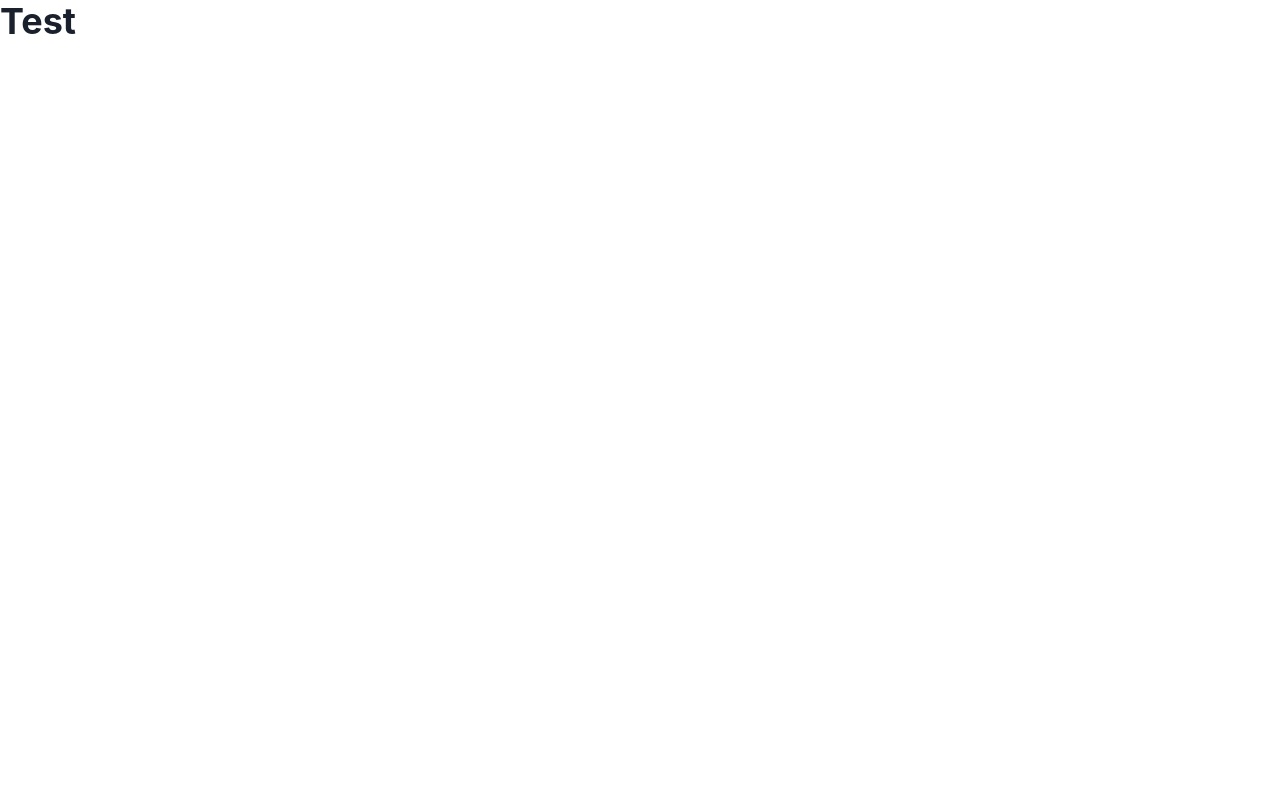
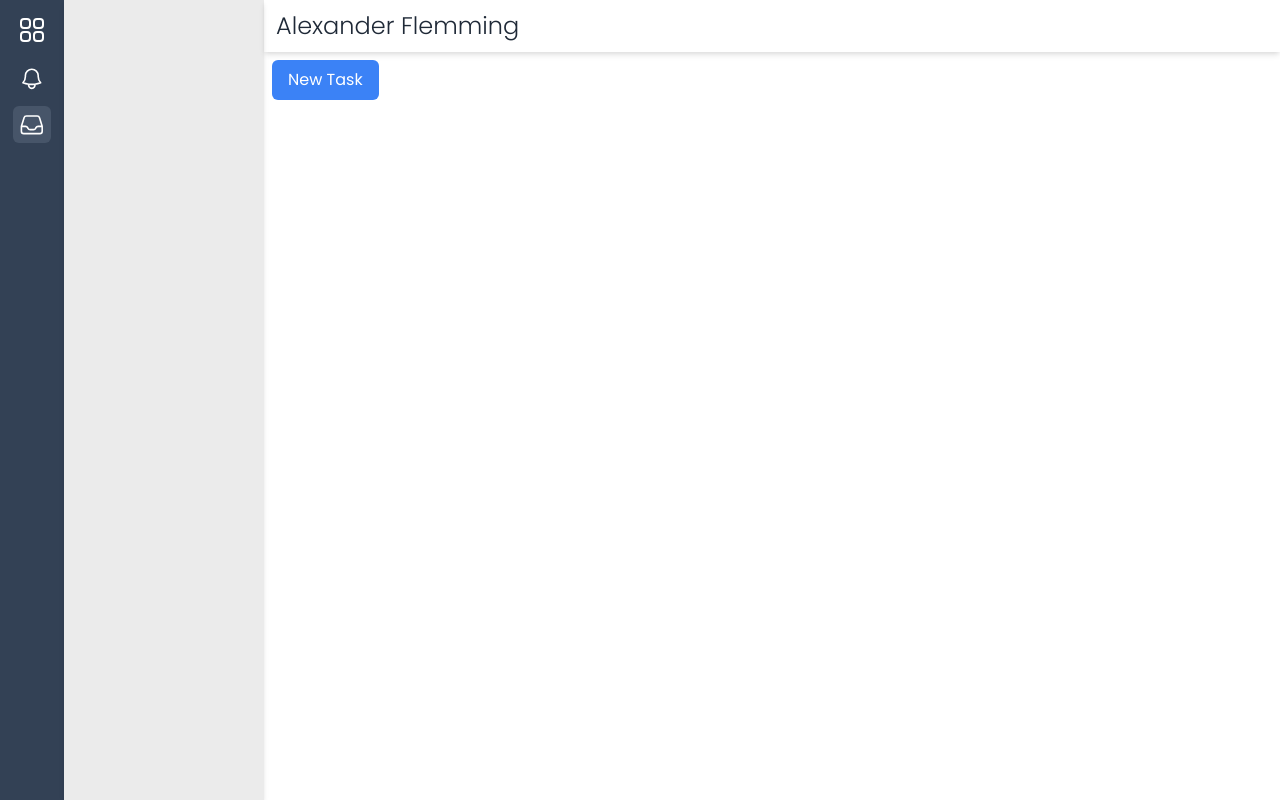
Before and after one commit to Samuel-Carnell/project-z, a React (Create React App) app in the folder frontend/: page / in a window 1280 px wide. Built offline with nearby package versions, Linux system fonts and the light colour scheme.

Commit message:
Add color palette to application

```diff
--- a/frontend/src/App.tsx
+++ b/frontend/src/App.tsx
@@ -1,9 +1,58 @@
-import { ChakraProvider, Heading } from "@chakra-ui/react";
+import { ReactNode } from "react";
+import { Box, Button, chakra, ChakraProvider, Flex, Text } from "@chakra-ui/react";
+import { HiOutlineBell, HiOutlineInbox, HiOutlineSquares2X2 } from "react-icons/hi2";
+import { theme } from "./theme";
+
+const Window = chakra("div", {
+	baseStyle: {
+		width: "100vw",
+		height: "100vh"
+	}
+});
+
+function Layout({ children }: { children?: ReactNode }) {
+	return (
+		<Flex direction="row" height="full">
+			<Box background="slate.700">
+				<Flex direction="column" gap={2} py={2} px={2.5}>
+					<Box p={1.5} margin={"auto"} cursor={"pointer"}>
+						<HiOutlineSquares2X2 size="2rem" color="white" width="2rem" className="react-icons" />
+					</Box>
+					<Box p={1.5} margin={"auto"} cursor={"pointer"}>
+						<HiOutlineBell size="1.6rem" color="white" className="react-icons" />
+					</Box>
+					<Box p={1.5} margin={"auto"} background={"slate.600"} rounded="md" cursor={"pointer"}>
+						<HiOutlineInbox size="1.6rem" color="white" className="react-icons" />
+					</Box>
+				</Flex>
+			</Box>
+			<Box background="blackAlpha.200" width={200} boxShadow="md"></Box>
+			<Flex flexDirection="column" grow={1}>
+				{children}
+			</Flex>
+		</Flex>
+	);
+}
 
 function App() {
 	return (
-		<ChakraProvider>
-			<Heading>Test</Heading>
+		<ChakraProvider theme={theme}>
+			<Window>
+				<Layout>
+					<Flex direction="column" grow={1}>
+						<Box boxShadow="md" py={2} px={3}>
+							<Text fontSize="2xl" fontWeight={"light"}>
+								Alexander Flemming
+							</Text>
+						</Box>
+						<Box p={2}>
+							<Button fontWeight={"normal"} colorScheme="blue">
+								New Task
+							</Button>
+						</Box>
+					</Flex>
+				</Layout>
+			</Window>
 		</ChakraProvider>
 	);
 }
--- /dev/null
+++ b/frontend/src/theme/stories/ColorPalette.tsx
@@ -0,0 +1,43 @@
+import { Box, ChakraProvider, SimpleGrid, Text } from "@chakra-ui/react";
+import { colors } from "../colors";
+import { theme } from "../theme";
+
+function colorName(key: string) {
+	return key.replace(/([A-Z])/g, " $1").replace(/^./, function (str) {
+		return str.toUpperCase();
+	});
+}
+
+function ColorPalette() {
+	return (
+		<ChakraProvider theme={theme}>
+			{Object.entries(colors).map(([key, variants]) => {
+				if (typeof variants === "string") {
+					return null;
+				}
+
+				return (
+					<Box mb={4}>
+						<Text mb={2} fontWeight="semibold">
+							{colorName(key)}
+						</Text>
+						<SimpleGrid key={key} spacing={1} columns={12}>
+							{Object.keys(variants).map(variant => {
+								return (
+									<Box key={variant} flex={1} minWidth={16}>
+										<Box rounded="lg" boxShadow="md" h={10} background={`${key}.${variant}`} />
+										<Text textAlign="center" w="full" margin={1} fontWeight="semibold">
+											{variant}
+										</Text>
+									</Box>
+								);
+							})}
+						</SimpleGrid>
+					</Box>
+				);
+			})}
+		</ChakraProvider>
+	);
+}
+
+export { ColorPalette };
```
Also changed, not shown: 2 other files (tests, documents, lock files or other folders).
